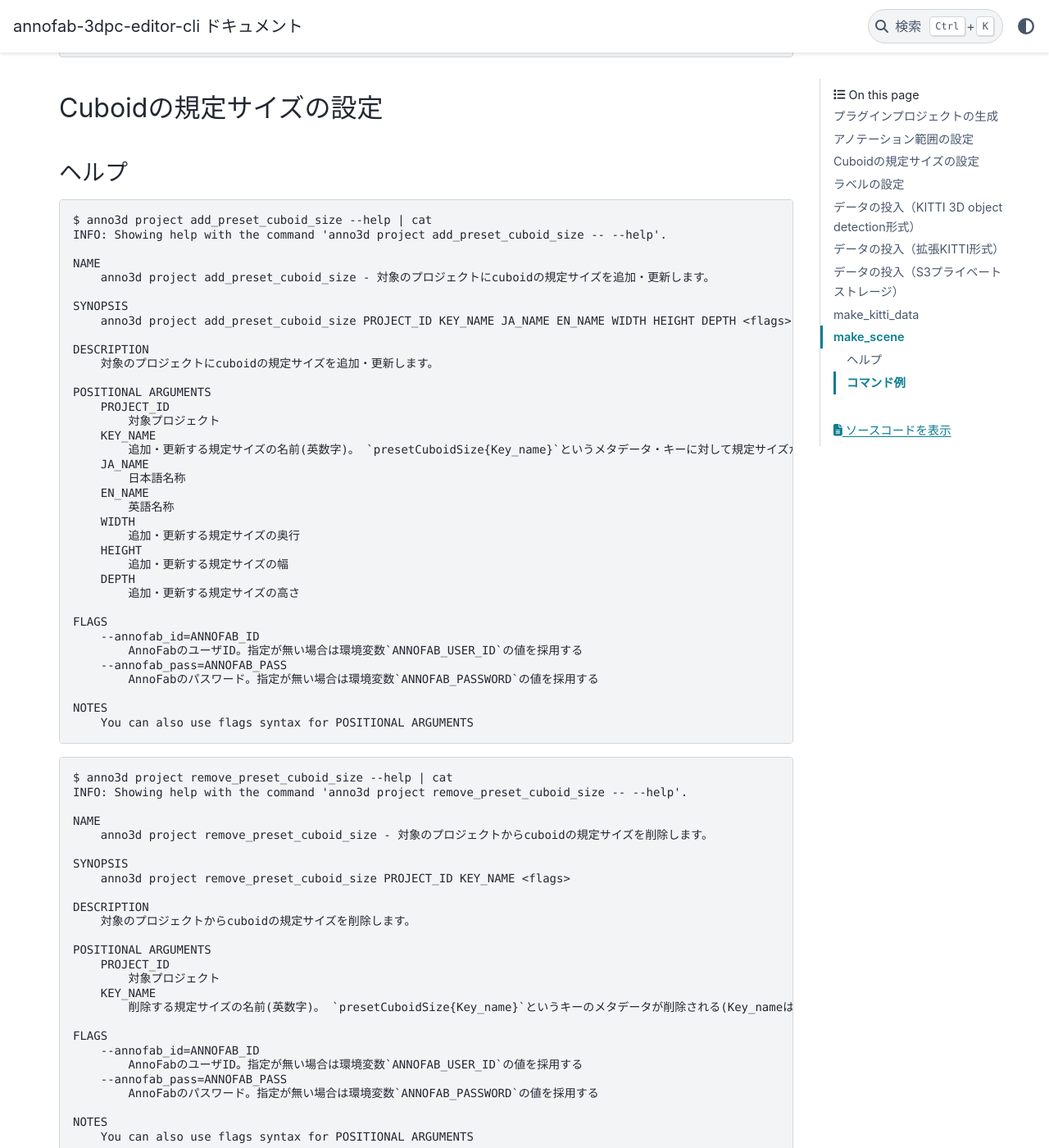
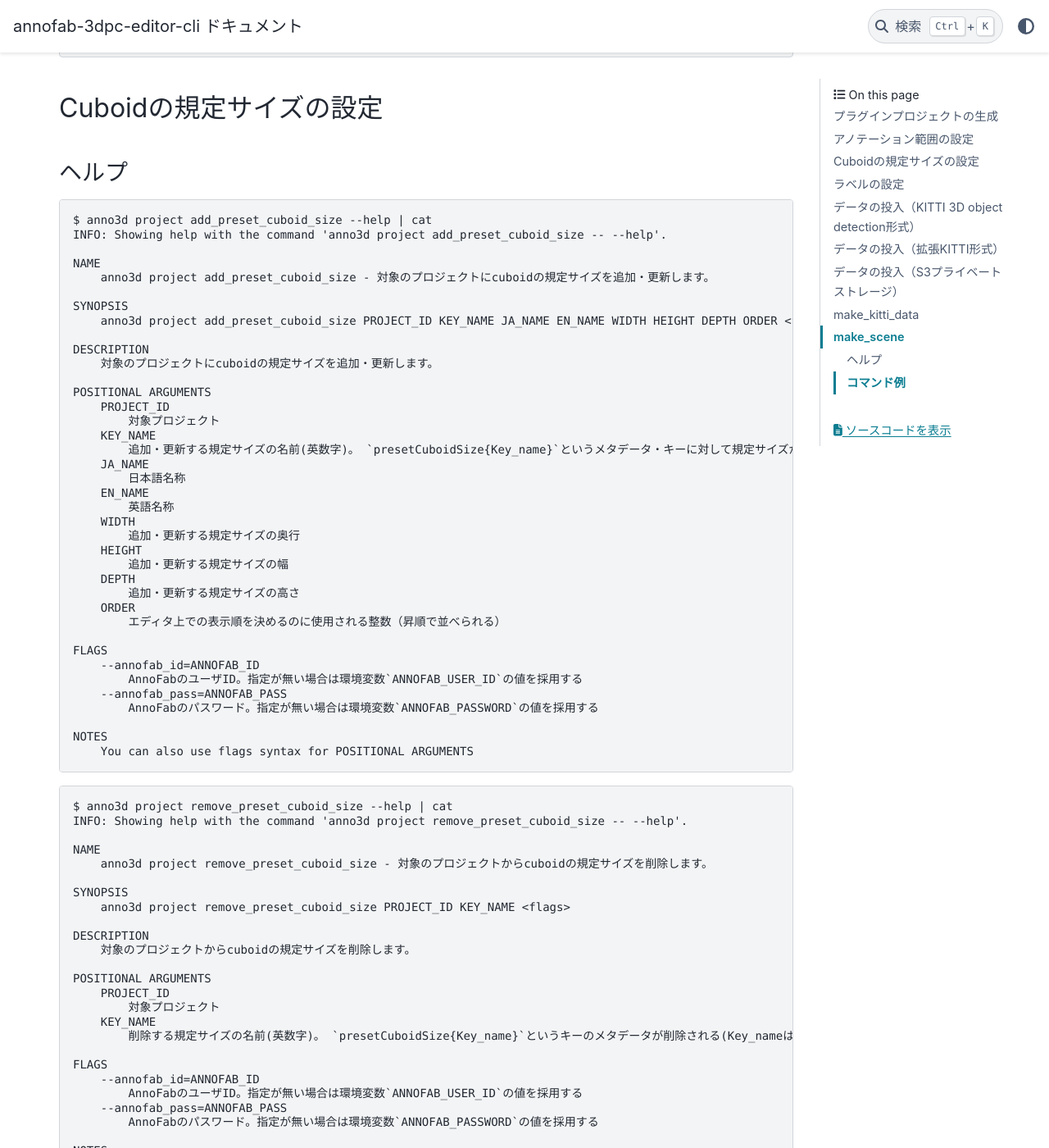
Before and after one commit to kurusugawa-computer/annofab-3dpc-editor-cli, a Sphinx documentation site: the page built from docs/user_guide/command_sample.md, in a window 1280 px wide and 1400 px high, scrolled down 3518 px. Shown: the whole window at 82% size. Built offline with Sphinx 7.4.7 and the PyData theme 0.15.4, drawn with Linux system fonts in a browser that asks for light colours; some of the changed text lies outside the part shown.

Commit message:
update doc

````diff
--- a/docs/user_guide/command_sample.md
+++ b/docs/user_guide/command_sample.md
@@ -189,7 +189,7 @@ NAME
     anno3d project add_preset_cuboid_size - 対象のプロジェクトにcuboidの規定サイズを追加・更新します。
 
 SYNOPSIS
-    anno3d project add_preset_cuboid_size PROJECT_ID KEY_NAME JA_NAME EN_NAME WIDTH HEIGHT DEPTH <flags>
+    anno3d project add_preset_cuboid_size PROJECT_ID KEY_NAME JA_NAME EN_NAME WIDTH HEIGHT DEPTH ORDER <flags>
 
 DESCRIPTION
     対象のプロジェクトにcuboidの規定サイズを追加・更新します。
@@ -209,6 +209,8 @@ POSITIONAL ARGUMENTS
         追加・更新する規定サイズの幅
     DEPTH
         追加・更新する規定サイズの高さ
+    ORDER
+        エディタ上での表示順を決めるのに使用される整数（昇順で並べられる）
 
 FLAGS
     --annofab_id=ANNOFAB_ID
@@ -263,7 +265,8 @@ $ anno3d project add_preset_cuboid_size \
     --en_name Test1 \
     --width 10 \
     --height 11 \
-    --depth 12
+    --depth 12 \
+    --order 1
 ```
 
 ##### Cuboidの規定サイズを削除
````
Also changed, not shown: 1 other file.
